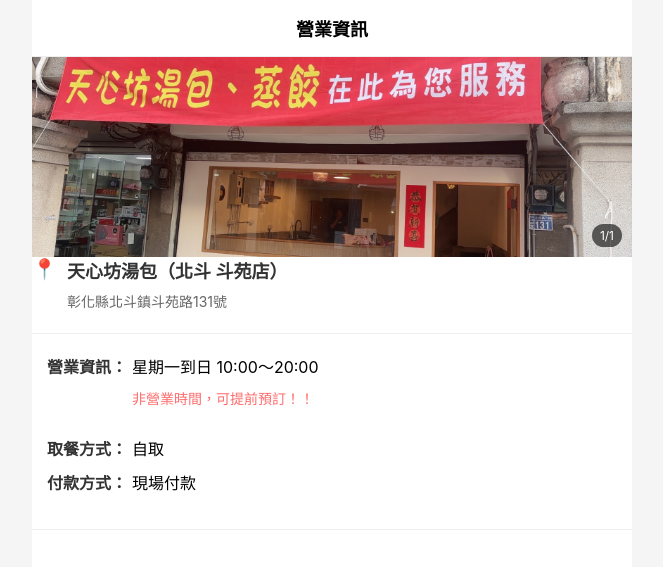
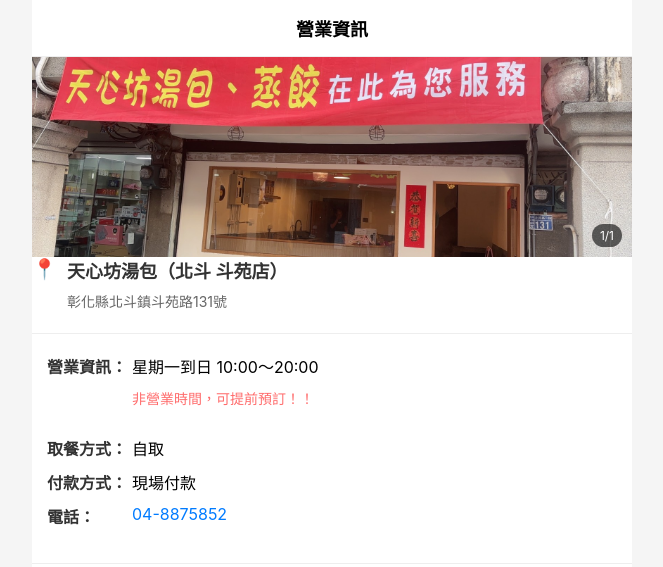
Before and after one commit to cola594223/ordering_system_soup_dumpling, a plain HTML site: page shop_info.html in a window 1280 px wide. Shown: the whole page, without its empty margins (308-971 px from the left). Drawn offline with Linux system fonts and the light colour scheme.

Commit message:
[新增] 商家資訊業面新增電話號碼

```diff
--- a/shop_info.css
+++ b/shop_info.css
@@ -195,6 +195,15 @@
     margin-bottom: 5px;
 }
 
+.phone-link {
+    color: #007bff;
+    text-decoration: none;
+}
+
+.phone-link:hover {
+    text-decoration: underline;
+}
+
 @media (max-width: 480px) {
     .shop-container {
         width: 100%;
--- a/shop_info.html
+++ b/shop_info.html
@@ -49,6 +49,11 @@
                         <span class="info-label">付款方式：</span>
                         <span>現場付款</span>
                     </div>
+
+                    <div class="info-row">
+                        <span class="info-label">電話：</span>
+                        <span><a href="tel:04-8875852" class="phone-link">04-8875852</a></span>
+                    </div>
                 </div>
 
             </div>
```
